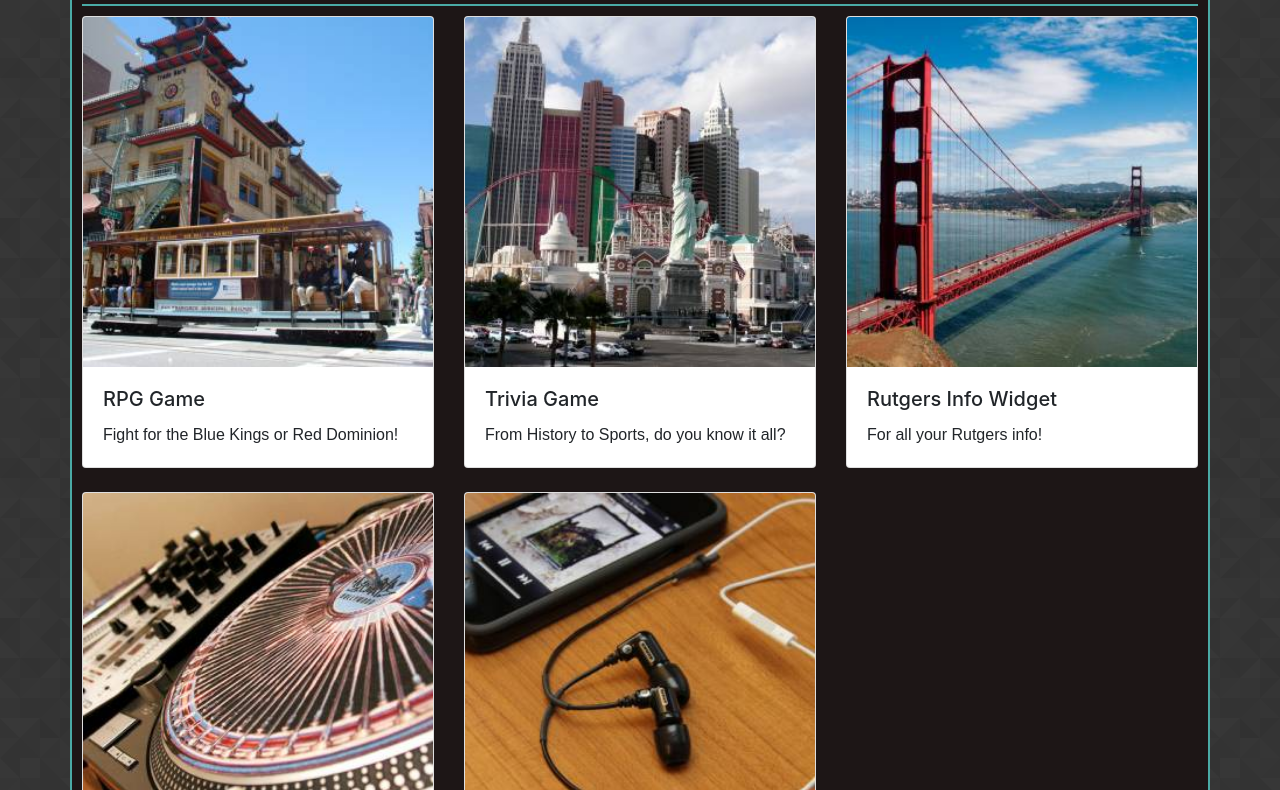
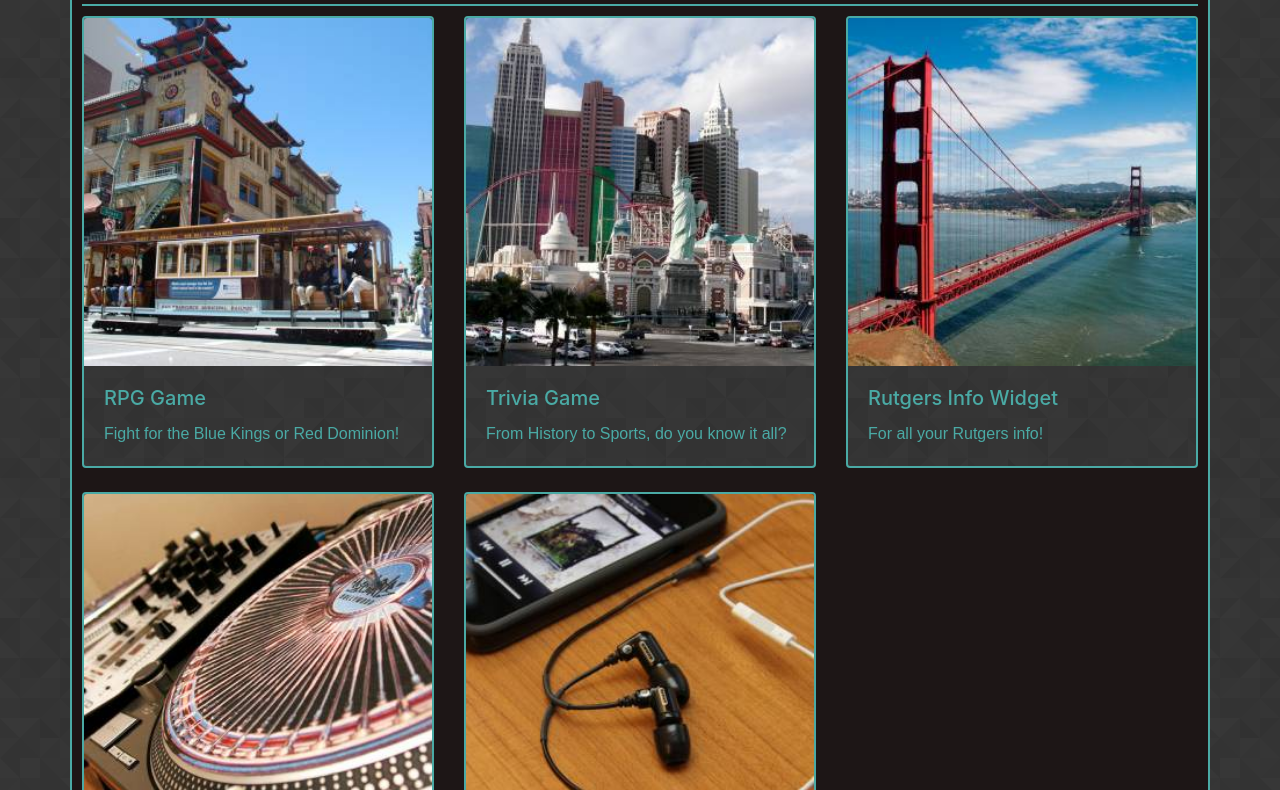
Before and after one commit to KantKontrol/Responsive-Portfolio, a plain HTML site: page portfolio.html in a window 1280 px wide. Shown: the part 162-952 px from the top of the page. Drawn offline with nearby package versions, Linux system fonts and the light colour scheme.

Commit message:
made the cards in portfolio look cute

```diff
--- a/assets/css/style.css
+++ b/assets/css/style.css
@@ -202,6 +202,13 @@ button {
     border: 2px solid #4aaaa5;
 }
 
+
+.cardDress {
+    background-image: url('../images/prism.png');
+    border: 2px solid #4aaaa5;
+    color: #4aaaa5;
+}
+
 /* everything below styles the footer */
 footer {
     border-top: 8px solid #4aaaa5;
--- a/portfolio.html
+++ b/portfolio.html
@@ -55,7 +55,7 @@
 
                 <div class="row row-cols-1 row-cols-md-3">
                     <div class="col mb-4">
-                      <div class="card h-100">
+                      <div class="card h-100 cardDress">
                         <img src="assets/images/placeholder1.jpg" class="card-img-top" alt="...">
                         <div class="card-body">
                           <h5 class="card-title">RPG Game</h5>
@@ -64,7 +64,7 @@
                       </div>
                     </div>
                     <div class="col mb-4">
-                      <div class="card h-100">
+                      <div class="card h-100 cardDress">
                         <img src="assets/images/placeholder2.jpg" class="card-img-top" alt="...">
                         <div class="card-body">
                           <h5 class="card-title">Trivia Game</h5>
@@ -73,7 +73,7 @@
                       </div>
                     </div>
                     <div class="col mb-4">
-                      <div class="card h-100">
+                      <div class="card h-100 cardDress">
                         <img src="assets/images/placeholder3.jpg" class="card-img-top" alt="...">
                         <div class="card-body">
                           <h5 class="card-title">Rutgers Info Widget</h5>
@@ -82,7 +82,7 @@
                       </div>
                     </div>
                     <div class="col mb-4">
-                      <div class="card h-100">
+                      <div class="card h-100 cardDress">
                         <img src="assets/images/placeholder4.jpg" class="card-img-top" alt="...">
                         <div class="card-body">
                           <h5 class="card-title">Rock Paper Scissors</h5>
@@ -91,7 +91,7 @@
                       </div>
                     </div>
                     <div class="col mb-4">
-                        <div class="card h-100">
+                        <div class="card h-100 cardDress">
                           <img src="assets/images/placeholder5.jpg" class="card-img-top" alt="...">
                           <div class="card-body">
                             <h5 class="card-title">Hangman</h5>
```
